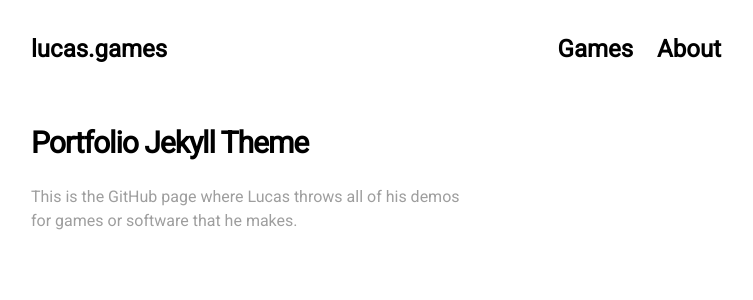
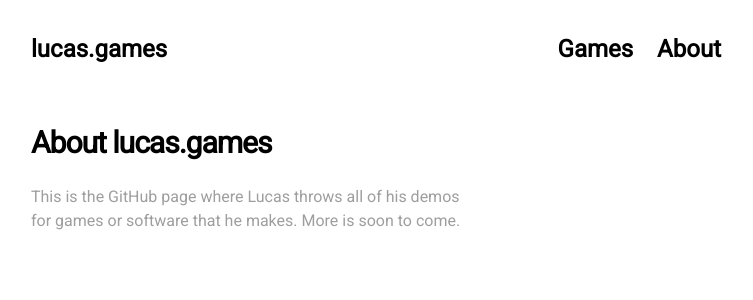
Before and after one commit to JazzyLucas/JazzyLucas.github.io, a Jekyll site: the page built from pages/about.html, in a window 1280 px wide. Shown: the top 300 px of the page, without its empty margins (264-1017 px from the left). Built offline with Jekyll 4.4.1, drawn with Linux system fonts in a browser that asks for light colours; nearby versions of some CDN libraries.

Commit message:
Update settings.yml

```diff
--- a/_data/settings.yml
+++ b/_data/settings.yml
@@ -40,9 +40,9 @@ disqus:
 # About Section
 
 about: >
-  # Portfolio Jekyll Theme
+  # About lucas.games
 
-  This is the GitHub page where Lucas throws all of his demos for games or software that he makes.
+  This is the GitHub page where Lucas throws all of his demos for games or software that he makes. More is soon to come.
 
 #-------------------------------
 # Work Section
```
